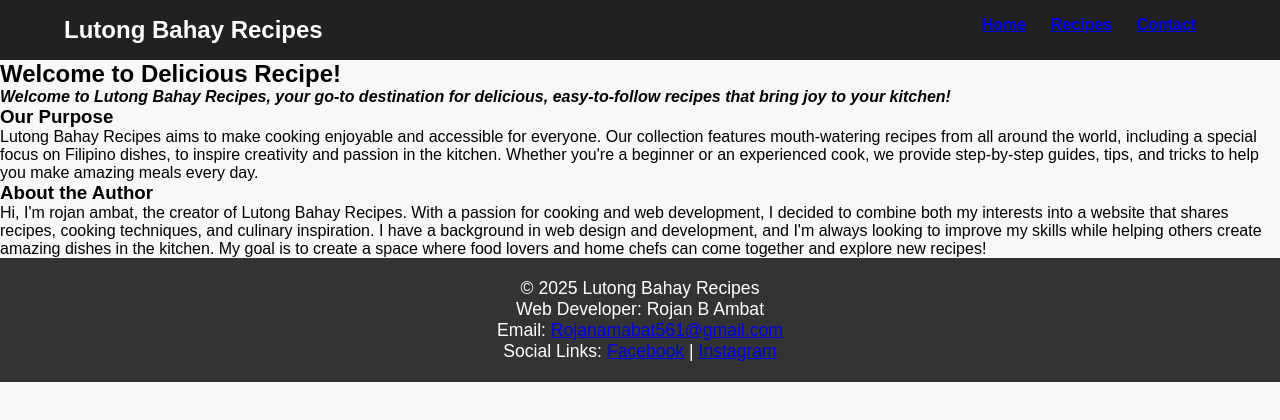
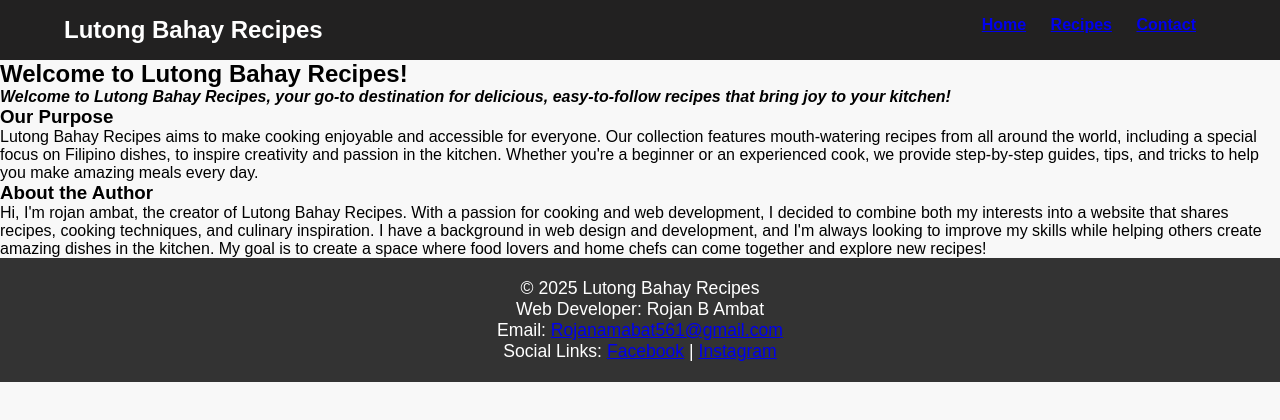
Before and after one commit to 022977/RojanAmbat, a plain HTML site: page about.html in a window 1280 px wide. Drawn offline with Linux system fonts and the light colour scheme.

Commit message:
Update about.html

```diff
--- a/about.html
+++ b/about.html
@@ -24,7 +24,7 @@
 
     <!-- Introduction Section -->
     <section class="introduction">
-        <h2>Welcome to Delicious Recipe!</h2>
+        <h2>Welcome to Lutong Bahay Recipes!</h2>
         <p><em><strong>Welcome to Lutong Bahay Recipes, your go-to destination for delicious, easy-to-follow recipes that bring joy to your kitchen!</strong></em></p>
     </section>
 
```
